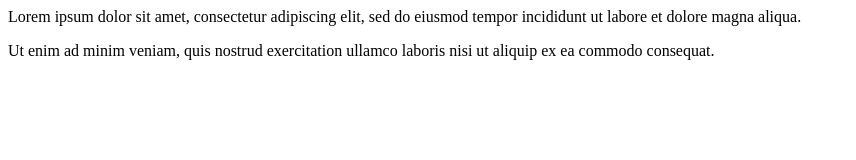
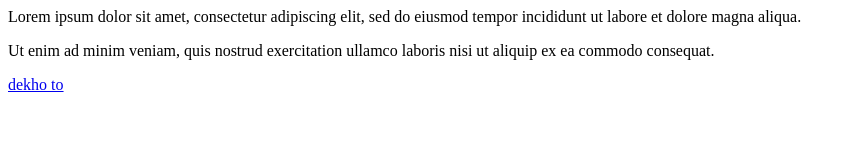
Before and after one commit to arafat1802/Web-Development, a plain HTML site: page index.html in a window 1280 px wide. Shown: the whole page, without its empty margins (0-856 px from the left). Drawn offline with Linux system fonts and the light colour scheme.

Commit message:
bujhi na

```diff
--- a/index.html
+++ b/index.html
@@ -11,5 +11,6 @@
 
     <p>Ut enim ad minim veniam, quis nostrud exercitation ullamco laboris
     nisi ut aliquip ex ea commodo consequat.</p>
+    <a href="/home/cse123/Web/day3/my-blog.html" class="">dekho to</a>
 </body>
 </html>
```
